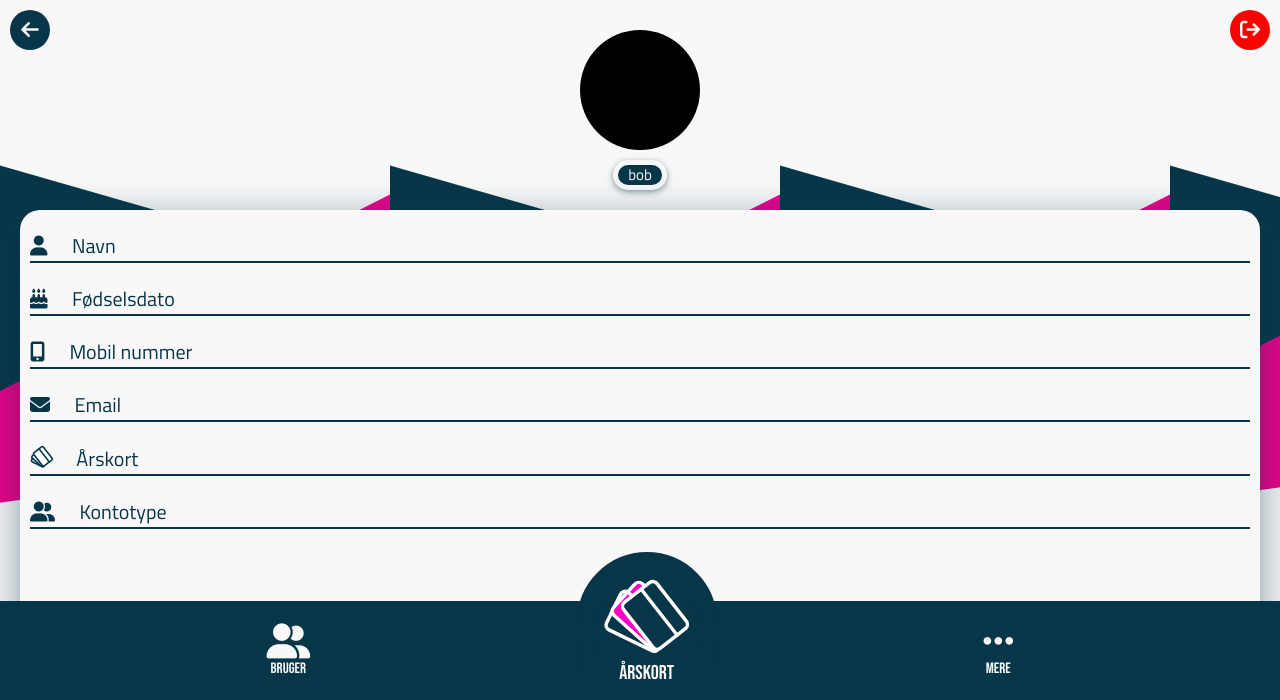
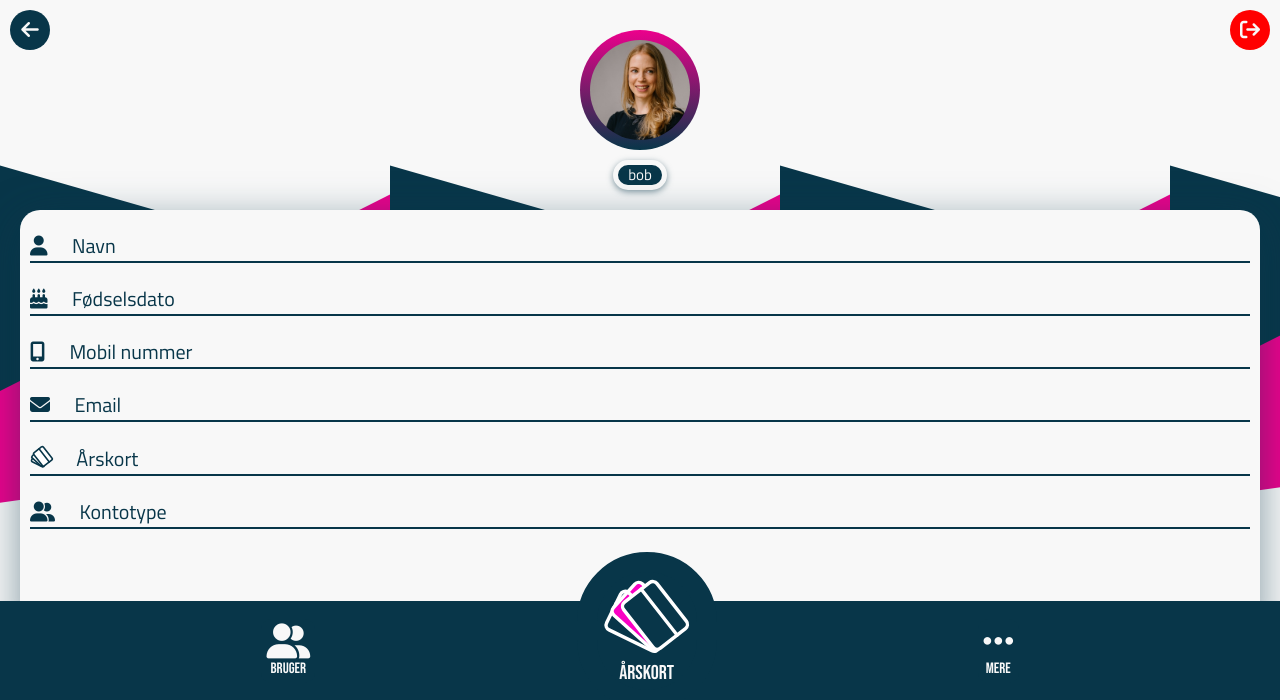
Before and after one commit to Artaey/JumpingFun, a PHP site: page /profil.html in a window 1280 px wide. Shown: the part 100-800 px from the top of the page. Run offline with PHP 8.4, Linux system fonts and the light colour scheme; some libraries are stand-ins or nearby versions.

Commit message:
profil img

```diff
--- a/css/base.scss
+++ b/css/base.scss
@@ -216,6 +216,21 @@ body{
     }
 }
 
+#proicon{
+    display: flex;
+    justify-content: center;
+    justify-items: center;
+    background: $nocardgrad;
+    img{
+        height: 100px;
+        width: 100px;
+        object-fit: cover;
+        border-radius: 50%;
+        object-position: 50% 0%;
+        margin: auto;
+        }
+}
+
 #probrug{
     a{
         img{
--- a/css/jumpingfun.css
+++ b/css/jumpingfun.css
@@ -193,6 +193,23 @@ body {
      object-position: 50% 0%;
   margin: 5px;
   margin-bottom: -3px;
+}
+
+#proicon {
+  display: flex;
+  justify-content: center;
+  justify-items: center;
+  background: linear-gradient(0deg, #083649 0%, #ec008c 100%);
+}
+#proicon img {
+  height: 100px;
+  width: 100px;
+  -o-object-fit: cover;
+     object-fit: cover;
+  border-radius: 50%;
+  -o-object-position: 50% 0%;
+     object-position: 50% 0%;
+  margin: auto;
 }
 
 #probrug a img {
--- a/php/profil.php
+++ b/php/profil.php
@@ -48,8 +48,8 @@
     <div id="content">
         <div class="icons profilicon">
             <div class="brugercon">
-                <div class="brugericon">
-
+                <div id="proicon" class="brugericon">
+                    <img src="assets/mainbruger.jpg" alt="profil image">
                 </div>
                 <div class="brugernavn mindretekst">
                     <?php
--- a/php/profilbarn1.php
+++ b/php/profilbarn1.php
@@ -55,8 +55,8 @@
     <div id="content">
         <div class="icons profilicon">
             <div class="brugercon">
-                <div class="brugericon">
-
+                <div id="proicon" class="brugericon">
+                    <img src="assets/mainbruger.jpg" alt="profil image">
                 </div>
                 <div class="brugernavn mindretekst">
                     <?php
--- a/php/profilbarn2.php
+++ b/php/profilbarn2.php
@@ -55,8 +55,8 @@
     <div id="content">
         <div class="icons profilicon">
             <div class="brugercon">
-                <div class="brugericon">
-
+                <div id="proicon" class="brugericon">
+                    <img src="assets/mainbruger.jpg" alt="profil image">
                 </div>
                 <div class="brugernavn mindretekst">
                     <?php
--- a/profil.html
+++ b/profil.html
@@ -29,8 +29,8 @@
     <div id="content">
         <div class="icons profilicon">
             <div class="brugercon">
-                <div class="brugericon">
-
+                <div id="proicon" class="brugericon">
+                    <img src="assets/mainbruger.jpg" alt="profil image">
                 </div>
                 <div class="brugernavn mindretekst">
                     bob
```
Also changed, not shown: css/base.css (+17 -0 lines), 1 other file.
